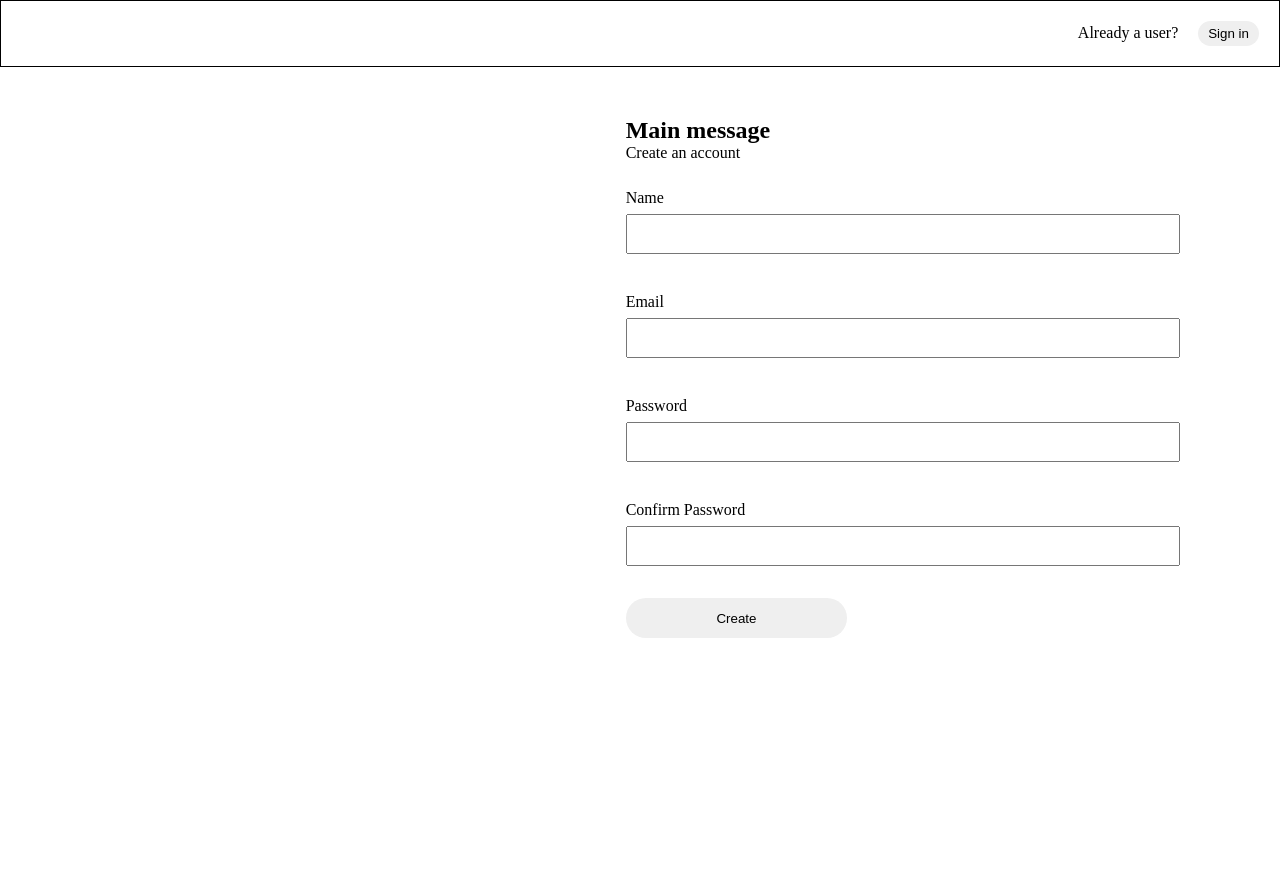
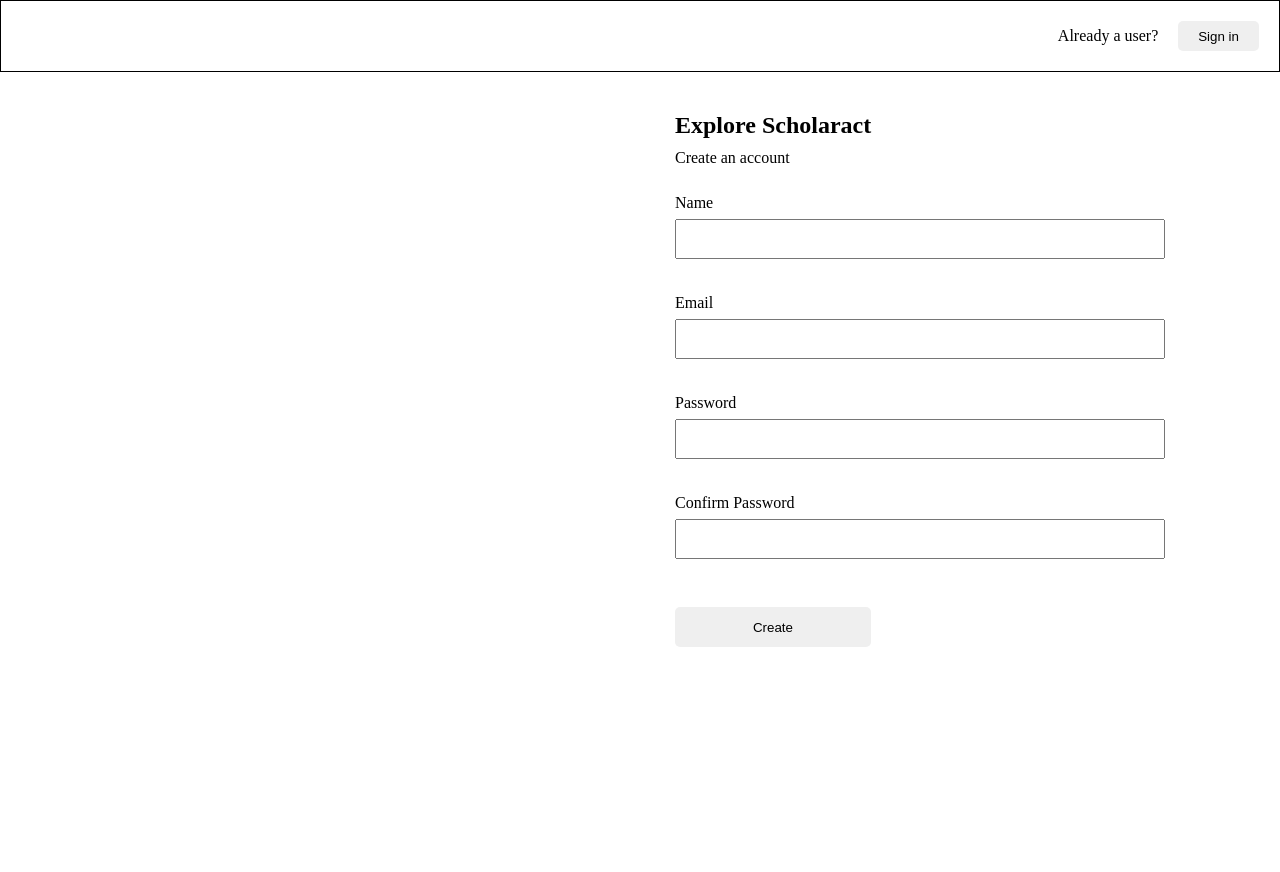
Before and after one commit to Kanak1125/Scholaract, a Django app: page /signup/ in a window 1280 px wide. Before the commit the page ends 638 px from the top, so only its background shows below. Run offline with Django 4.2, Linux system fonts and the light colour scheme.

Commit message:
new sign up styles edited

```diff
--- a/static/css/signup.css
+++ b/static/css/signup.css
@@ -1,7 +1,7 @@
 @import url(style.css);
 
 body {
-  overflow: hidden;
+  overflow-x: hidden;
 }
 nav {
   border: 1px solid black;
@@ -12,30 +12,36 @@ nav {
 }
 
 .btn {
-  border-radius: 100px;
+  border-radius: 5px;
   cursor: pointer;
   border: none;
 }
 
 .sign-in-btn {
-  padding: 5px 10px;
+  padding: 7.5px 20px;
   margin-left: 1rem;
 }
 
 main {
   display: flex;
   height: 100vh;
+  max-width: 1200px;
+  margin: auto;
 }
 
 .background-image {
-  width: 80vw;
+  width: 100%;
   height: 100%;
 }
 
 .signup-form-section {
-  padding: 50px 100px;
+  padding: 40px 75px;
   width: 100%;
   position: relative;
+}
+
+.signup-form-section p {
+  margin-top: 10px;
 }
 
 .signup-form-section form {
@@ -43,7 +49,7 @@ main {
   margin: 20px 0;
   display: flex;
   flex-direction: column;
-  row-gap: 2rem;
+  row-gap: 1.75rem;
   line-height: 2rem;
 }
 
@@ -55,6 +61,7 @@ main {
 
 #login-btn {
   width: 40%;
+  margin-top: 20px;
 }
 
 .footer {
--- a/static/css/user_validate.css
+++ b/static/css/user_validate.css
@@ -1,6 +1,6 @@
 .error {
     position: absolute;
-    font-size: 13px;
-    margin: 3px;
+    font-size: 14px;
+    margin: 0px;
     color: lightcoral;
 }
--- a/static/script/user_validate.js
+++ b/static/script/user_validate.js
@@ -16,7 +16,6 @@ function setError(element, msg) {
     const errorNode = parent.lastElementChild;
 
     errorNode.textContent = msg;
-    // console.log(parent, errorNode);
 }
 
 // helper function to remove Error from the specific element container...
@@ -36,7 +35,7 @@ function validateInputs() {
 
 function validateUserName() {
     if (userName.value === "") {
-        setError(userName, "Username should not be empty!");
+        setError(userName, "Please enter username !");
     } else if (/\d/.test(userName.value)) {
         setError(userName, "Username shouldn't contain a number");  // here '\d' is a regular expression equivalent to [0-9] and test() will return true if the string contains any numbers otherwise false...
     } else {
@@ -48,10 +47,10 @@ function validateEmail() {
     const pattern = /^[A-Za-z\._\-0-9]*[@][A-Za-z]*[\.][a-z]{2,4}$/;    // regular expression pattern to validate the existence of the characters in the email...
 
     if (email.value === "") {
-        setError(email, "Email should not be empty!");
+        setError(email, "Please enter your email !");
     } else if (!email.value.match(pattern)) {
         // console.log(email.value.match(pattern));
-        setError(email, "Invalid Email!");
+        setError(email, "Invalid Email !");
     } else {
         removeError(email);
     }
@@ -61,7 +60,7 @@ function validatePassword() {
     const patternForPass = /^(?=.*[A-Za-z])(?=.*\d)[A-Za-z\d]/; // regExp pattern to check atleast one letter or number present in the password value...
 
     if(password.value === "") {
-        setError(password, "Password should not be empty!");
+        setError(password, "Please enter the password !");
     } else if (password.value.split("").length < 8) {  // split() the string to the array of characters...
         setError(password, "Minimum 8 charaters required!");
     }
@@ -74,7 +73,7 @@ function validatePassword() {
 
 function validateConfirmPassword() {
     if(confirmPassword.value === "") {
-        setError(confirmPassword, "Password should not be empty!");
+        setError(confirmPassword, "Please enter the password !");
     } else if (confirmPassword.value != password.value) {  // split() the string to the array of characters...
         setError(password, "Password not match!");
         setError(confirmPassword, "Password not match!");
--- a/templates/scholaractapp/signup.html
+++ b/templates/scholaractapp/signup.html
@@ -34,9 +34,8 @@
 
     <main>
       <div class="background-image"></div>
-
       <div class="signup-form-section">
-        <h2>Main message</h2>
+        <h2>Explore Scholaract</h2>
         <p>Create an account</p>
 
         <form action = "" id="form" >
```
